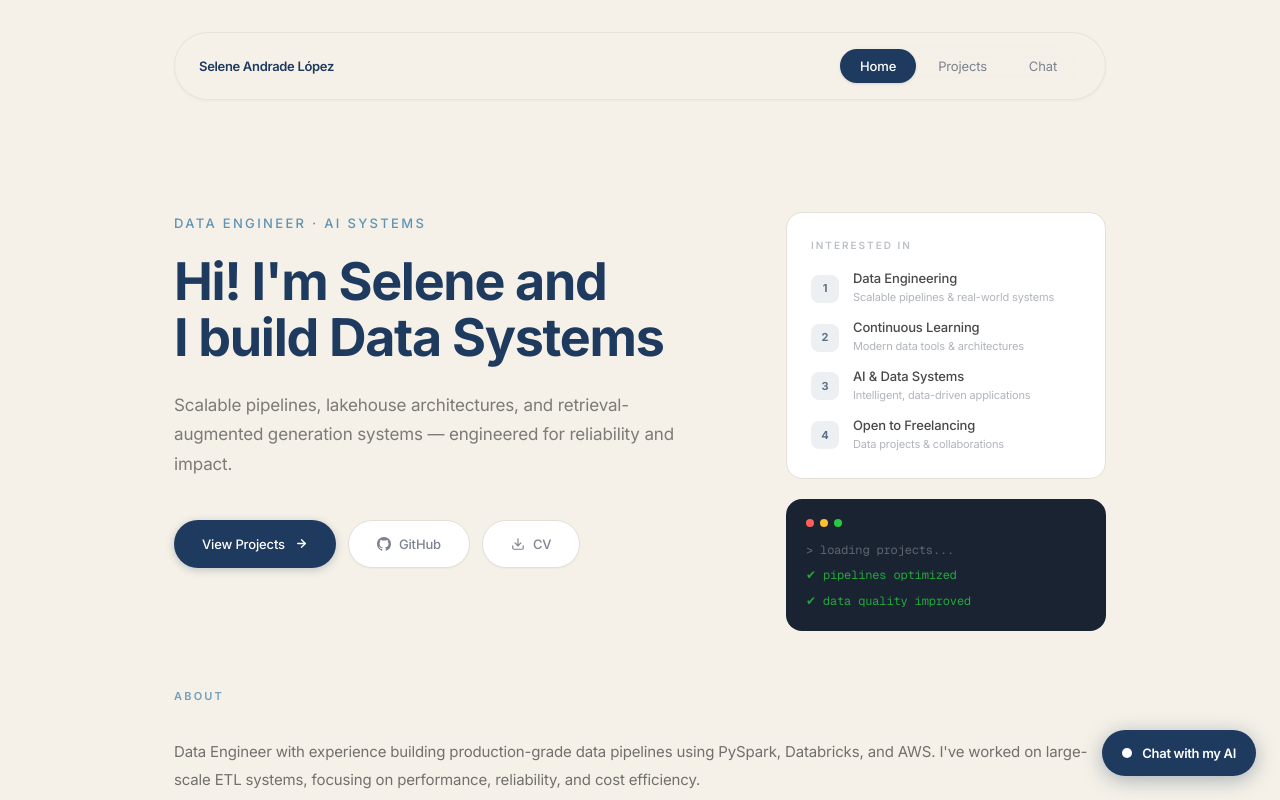
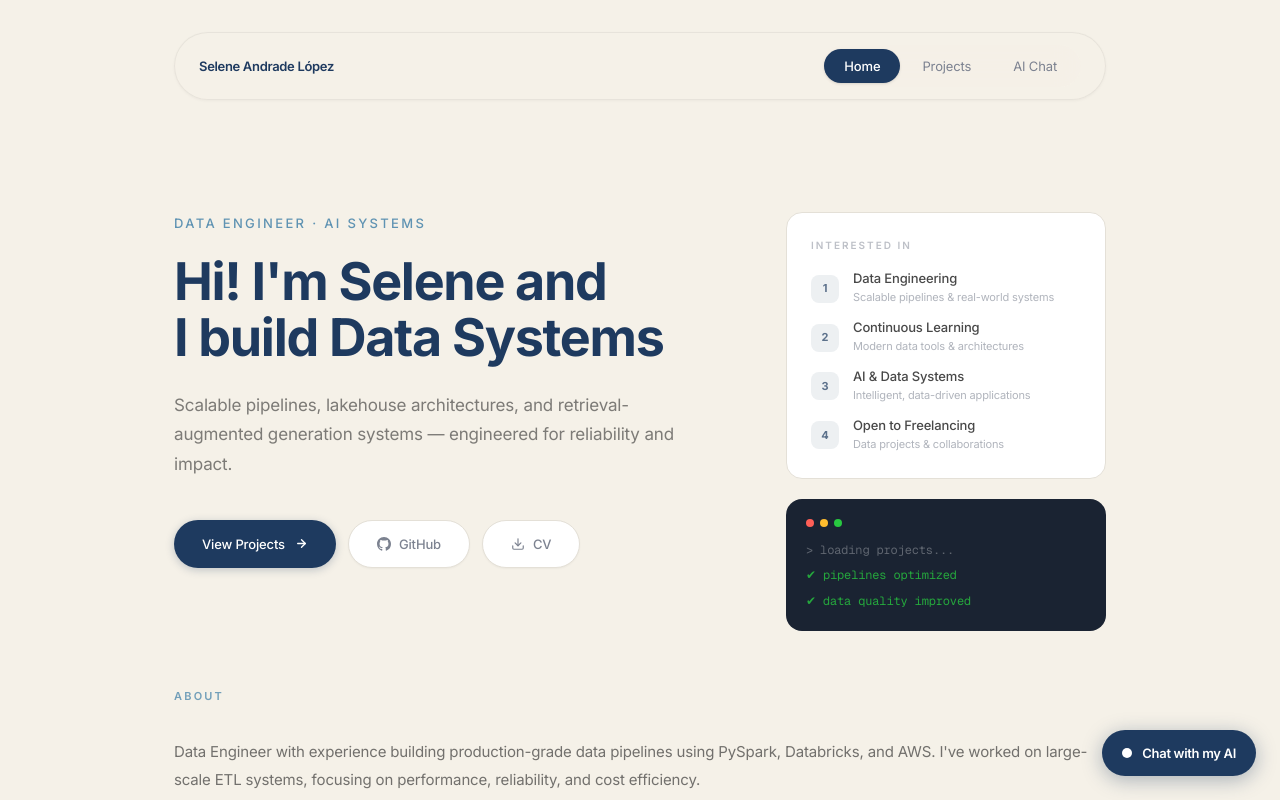
Before and after one commit to SAndrade2209/portfolio, a Next.js app: page / in a window 1280 px wide. Shown: the top 800 px of the page. Built offline with nearby package versions, Linux system fonts and the light colour scheme.

Commit message:
add ai chat

```diff
--- a/components/SiteHeader.tsx
+++ b/components/SiteHeader.tsx
@@ -8,7 +8,7 @@ type SiteHeaderProps = {
 const navItems = [
   { href: "/" as const, label: "Home" },
   { href: "/projects" as const, label: "Projects" },
-  { href: "/chat" as const, label: "Chat" },
+  { href: "/chat" as const, label: "AI Chat" },
 ];
 
 export function SiteHeader({ active }: SiteHeaderProps) {
```
